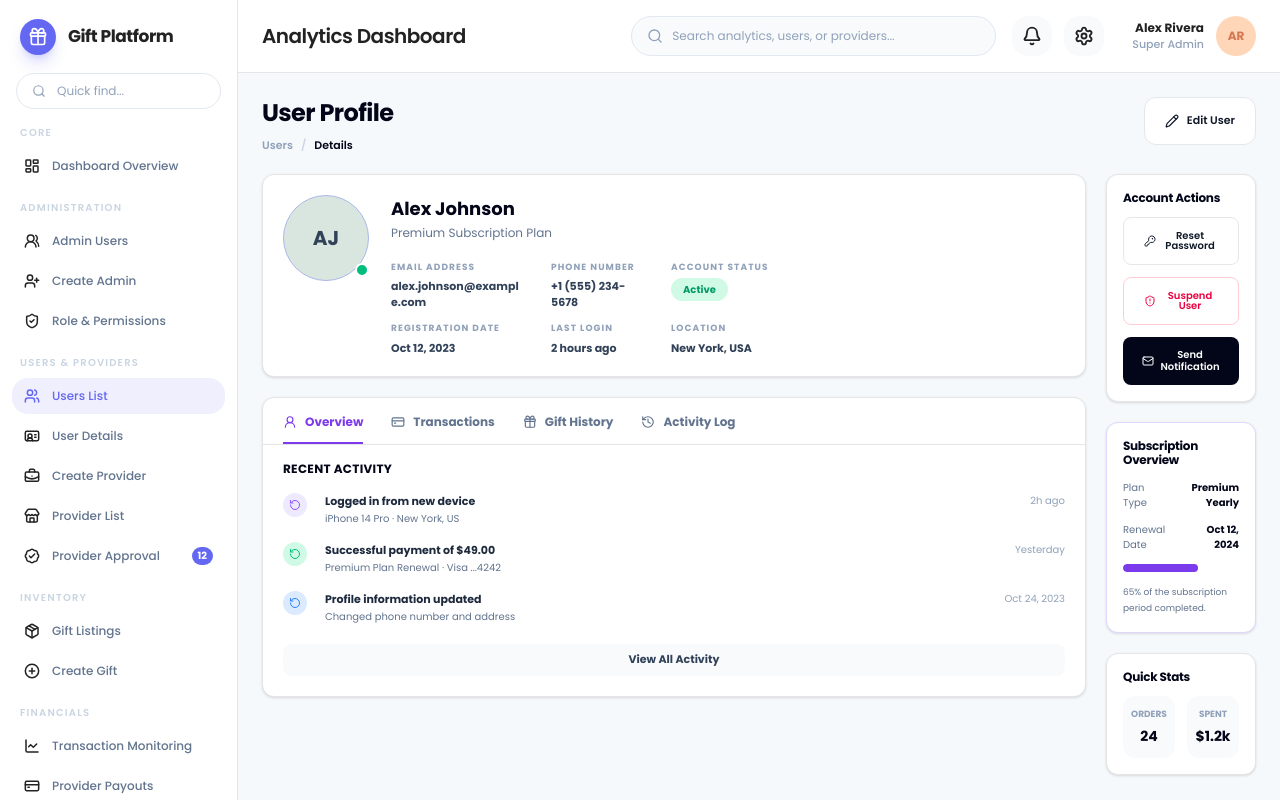
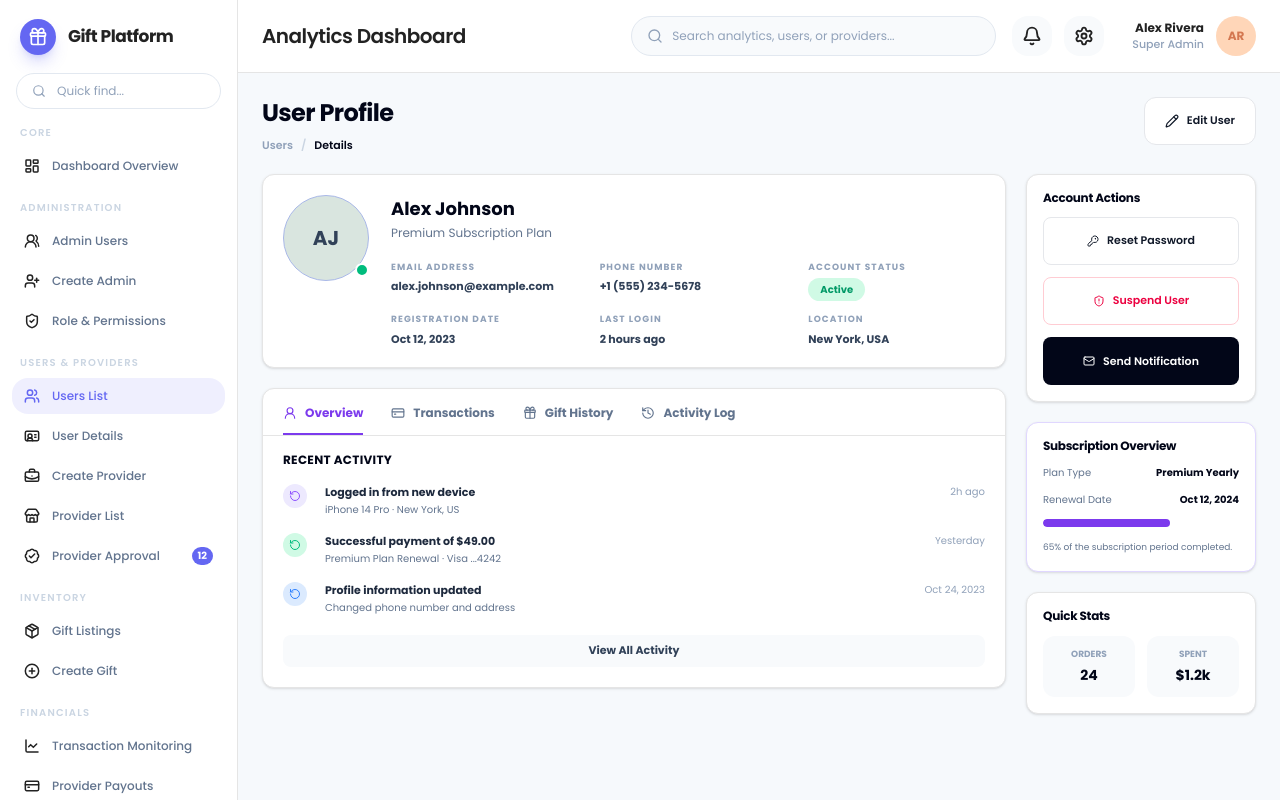
Before and after one commit to Dcodaxproducts/gift-shop, a Next.js app: page /users/1 in a window 1280 px wide. Shown: the top 800 px of the page. Built offline with nearby package versions, Linux system fonts and the light colour scheme.

Commit message:
Fix user details card widths

```diff
--- a/src/components/pages/user-details.tsx
+++ b/src/components/pages/user-details.tsx
@@ -30,7 +30,7 @@ function ProfileField({ label, value }: { label: string; value: string }) {
   return (
     <div className="min-w-0">
       <p className="text-[9px] font-black uppercase tracking-[0.12em] text-slate-400">{label}</p>
-      <p className="mt-1 max-w-[132px] break-words text-[11px] font-bold leading-4 text-slate-700">{value}</p>
+      <p className="mt-1 w-full break-words text-[11px] font-bold leading-4 text-slate-700">{value}</p>
     </div>
   );
 }
@@ -111,7 +111,7 @@ export function UserDetailsPage() {
         </Button>
       </div>
 
-      <section className="grid gap-5 xl:grid-cols-[minmax(0,1fr)_150px]">
+      <section className="grid gap-5 xl:grid-cols-[minmax(0,1fr)_230px]">
         <div className="space-y-5">
           <Card className="rounded-xl border border-border bg-white p-5 shadow-sm">
             <div className="grid gap-5 md:grid-cols-[88px_minmax(0,1fr)]">
@@ -124,7 +124,7 @@ export function UserDetailsPage() {
               <div className="min-w-0">
                 <h2 className="text-lg font-black text-slate-950">{userProfile.name}</h2>
                 <p className="mt-0.5 text-xs text-slate-500">Premium Subscription Plan</p>
-                <div className="mt-5 grid grid-cols-2 gap-x-7 gap-y-3 lg:grid-cols-[132px_92px_110px]">
+                <div className="mt-5 grid grid-cols-2 gap-x-8 gap-y-3 lg:grid-cols-3">
                   <ProfileField label="Email Address" value={userProfile.email} />
                   <ProfileField label="Phone Number" value={userProfile.phone} />
                   <div className="min-w-0">
@@ -153,21 +153,21 @@ export function UserDetailsPage() {
           </Card>
         </div>
 
-        <aside className="space-y-5 xl:w-[150px]">
+        <aside className="space-y-5 xl:w-[230px]">
           <Card className="rounded-xl border border-border bg-white shadow-sm">
             <CardHeader className="p-4 pb-3">
               <CardTitle className="text-[12px] font-black text-slate-950">Account Actions</CardTitle>
             </CardHeader>
             <CardContent className="space-y-3 px-4 pb-4">
-              <Button variant="outline" className="h-9 w-full justify-center gap-1.5 rounded-lg px-2 text-[10px] leading-none" onClick={() => setIsEditDialogOpen(true)}>
+              <Button variant="outline" className="h-10 w-full justify-center gap-2 rounded-lg px-3 text-[11px] leading-none" onClick={() => setIsEditDialogOpen(true)}>
                 <KeyRound className="size-3 shrink-0" />
                 <span>Reset Password</span>
               </Button>
-              <Button variant="outline" className="h-9 w-full justify-center gap-1.5 rounded-lg border-rose-200 px-2 text-[10px] leading-none text-rose-600 hover:bg-rose-50" onClick={() => setIsSuspendDialogOpen(true)}>
+              <Button variant="outline" className="h-10 w-full justify-center gap-2 rounded-lg border-rose-200 px-3 text-[11px] leading-none text-rose-600 hover:bg-rose-50" onClick={() => setIsSuspendDialogOpen(true)}>
                 <ShieldAlert className="size-3 shrink-0" />
                 <span>Suspend User</span>
               </Button>
-              <Button className="h-10 w-full justify-center gap-1.5 rounded-lg bg-slate-950 px-2 text-[10px] leading-none shadow-none hover:bg-slate-800">
+              <Button className="h-12 w-full justify-center gap-2 rounded-lg bg-slate-950 px-3 text-[11px] leading-none shadow-none hover:bg-slate-800">
                 <Mail className="size-3 shrink-0" />
                 <span className="text-center leading-3">Send Notification</span>
               </Button>
```
